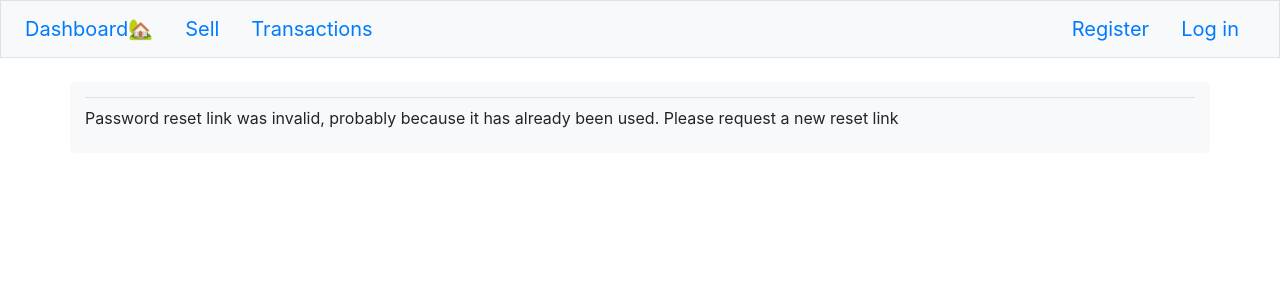
After one commit to ayubasherifdeen/Inventory_app, a Django app: page /password_reset_confirm/1/1/ in a window 1280 px wide. The commit adds this page. Shown: the top 300 px of the page. Run offline with Django 5.2, Linux system fonts and the light colour scheme; some libraries are stand-ins or nearby versions.

Commit message:
feature to change password

```diff
--- a/Inventory/urls.py
+++ b/Inventory/urls.py
@@ -16,12 +16,42 @@ Including another URLconf
 """
 from django.contrib import admin
 from django.urls import path, include
+from django.contrib.auth import views as auth_views
 
 urlpatterns = [
     path('admin/', admin.site.urls),
     path('users/', include('users.urls')),
     path('', include('keep_inventory.urls')),
 
+    path(
+        'password_reset/',
+        auth_views.PasswordResetView.as_view(
+            template_name='registration/password_reset_form.html'
+        ),
+        name='password_reset'
+    ),
+    path(
+        'password_reset_done/',
+        auth_views.PasswordResetDoneView.as_view(
+            template_name='registration/password_reset_done.html'
+        ),
+        name='password_reset_done'
+    ),
+    path(
+        'password_reset_confirm/<uidb64>/<token>/',
+        auth_views.PasswordResetConfirmView.as_view(
+            template_name='registration/password_reset_confirm.html'
+        ),
+        name='password_reset_confirm'
+    ),
+    path(
+        'password_reset_complete/',
+        auth_views.PasswordResetCompleteView.as_view(
+            template_name='registration/password_reset_complete.html'
+        ),
+        name='password_reset_complete'
+    ),
+
 ]
 
 admin.site.index_title = "The Shop"
--- a/keep_inventory/urls.py
+++ b/keep_inventory/urls.py
@@ -1,6 +1,7 @@
 """Defines URL patterns for keep_inventory"""
 from django.urls import path
 from . import views
+
 
 app_name = 'keep_inventory'
 
--- a/users/templates/registration/login.html
+++ b/users/templates/registration/login.html
@@ -13,5 +13,6 @@
         <button name="submit" class="btn btn-primary">Log in</button>
         {% endbuttons %}
         <input type="hidden" name="next" value="{% url 'keep_inventory:index' %}"/>
+        <a href="{% url 'users:password_reset' %}">Forgot password</a>
     </form>
 {% endblock content %}
--- /dev/null
+++ b/users/templates/registration/password_reset_complete.html
@@ -0,0 +1,6 @@
+{% extends "keep_inventory/base.html" %}
+
+{% block content %}
+    <p>Your password has been successfully set. You may go ahead and <a href="{% url 'users:login' %}">log in</p>
+
+{% endblock content %}
--- /dev/null
+++ b/users/templates/registration/password_reset_confirm.html
@@ -0,0 +1,17 @@
+{% extends "keep_inventory/base.html" %}
+
+{% block content %}
+
+{% if validlink %}
+<h3>Change Password</h3>
+<form method="post">
+    {% csrf_token %}
+    {{ form.as_p }}
+    <button type="submit">Change Password</button>
+</form>
+{% else %}
+<p>Password reset link was invalid, probably because it has already been used.
+    Please request a new reset link</p>
+{% endif %}
+
+{% endblock content %}
--- a/users/urls.py
+++ b/users/urls.py
@@ -1,12 +1,7 @@
 """Defines urls for users"""
 from django.urls import path, include
 from . import views
-from django.contrib.auth.views import (
-    PasswordResetView,
-    PasswordResetDoneView,
-    PasswordResetConfirmView,
-    PasswordResetCompleteView
-)
+from django.contrib.auth import views as auth_views
 
 app_name='users'
 urlpatterns=[
@@ -14,12 +9,5 @@ urlpatterns=[
     path('', include('django.contrib.auth.urls')),
         #Registration page
     path('register/', views.register, name='register'),
-        #Reset form
-    path('password-reset/', PasswordResetView.as_view(template_name='users/password_reset.html'), name='password_reset'),
-        #Reset link
-    path('password-reset/done/', PasswordResetDoneView.as_view(template_name='users/password_reset_done.html'), name='password_reset_done'),
-        #New password form
-    path('password-reset-confirm/<uidb64>/<token>/', PasswordResetConfirmView.as_view(template_name='users/password_reset_confirm.html'), name='password_reset_confirm'),
-        #Reset completion confirmation
-    path('password-reset-complete/', PasswordResetCompleteView.as_view(template_name='users/password_reset_complete.html'), name='password_reset_complete'),
+
 ]
```
Also changed, not shown: users/templates/registration/password_reset_done.html (added, +7 -0 lines), users/templates/registration/password_reset_form.html (added, +11 -0 lines).
